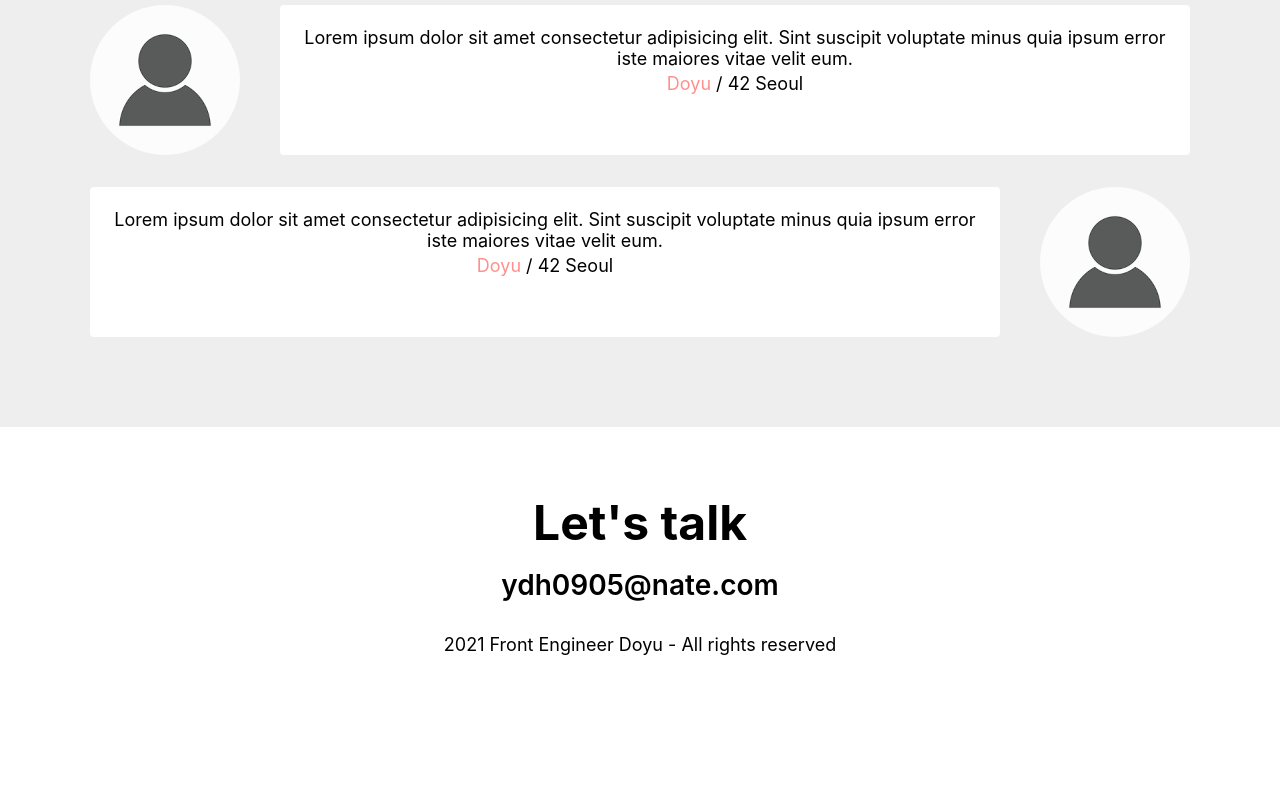
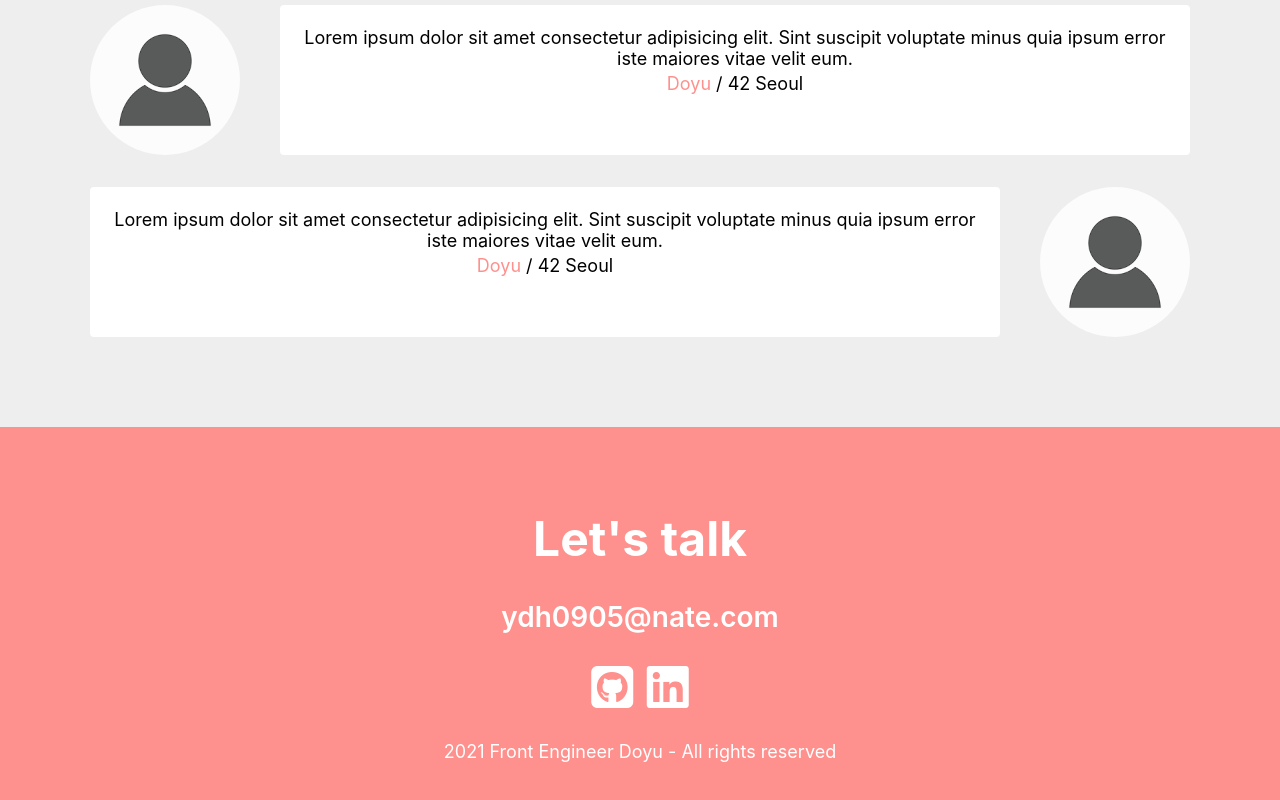
Before and after one commit to YUDONGHYUK/portfolio, a plain HTML site: page index.html in a window 1280 px wide. Shown: the part 3239-4039 px from the top of the page. Before the commit the page ends 3948 px from the top, so only its background shows below. Drawn offline with nearby package versions, Linux system fonts and the light colour scheme.

Commit message:
CSS: Contact

```diff
--- a/index.html
+++ b/index.html
@@ -351,7 +351,7 @@
       </div>
     </section>
     <!-- Contact -->
-    <section id="contact:" class="section">
+    <section id="contact" class="section">
       <h1 class="contact__title">Let's talk</h1>
       <h2 class="contact__email">ydh0905@nate.com</h2>
       <div class="contact__links">
--- a/style.css
+++ b/style.css
@@ -422,3 +422,33 @@ p {
 .testimonial__speech-bubble a {
   color: var(--color-pink);
 }
+
+/* Contact */
+
+#contact {
+  background-color: var(--color-pink);
+}
+
+.contact__title,
+.contact__email,
+.contact__rights {
+  color: var(--color-white);
+}
+
+.contact__title {
+  margin: 32px 0;
+}
+
+.contact__links {
+  font-size: var(--font-large);
+  margin: 24px 0;
+}
+
+.contact__link i {
+  transition: all var(--animation_duration) ease-in;
+}
+
+.contact__links i:hover {
+  transform: scale(1.1);
+  color: var(--color-yellow);
+}
```
